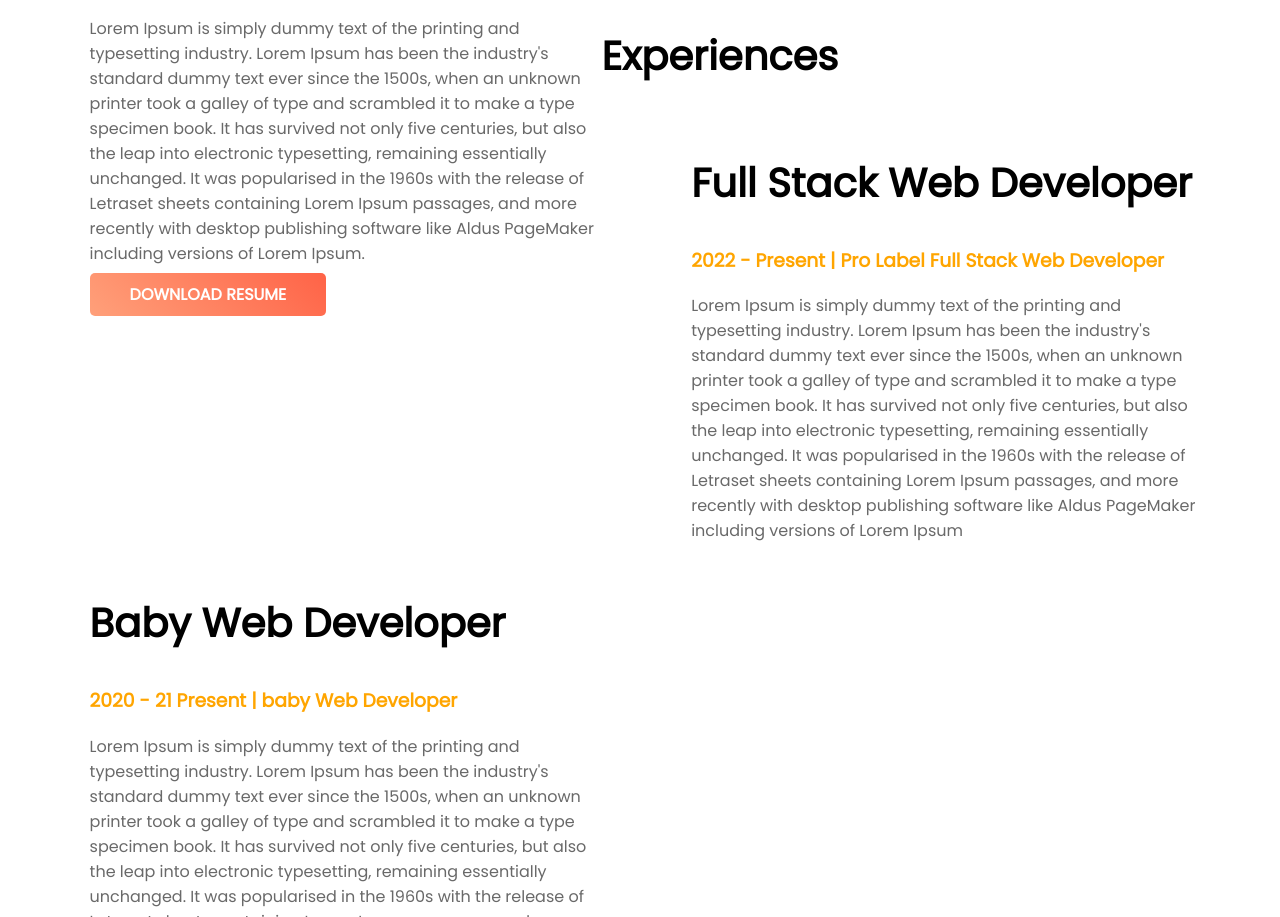
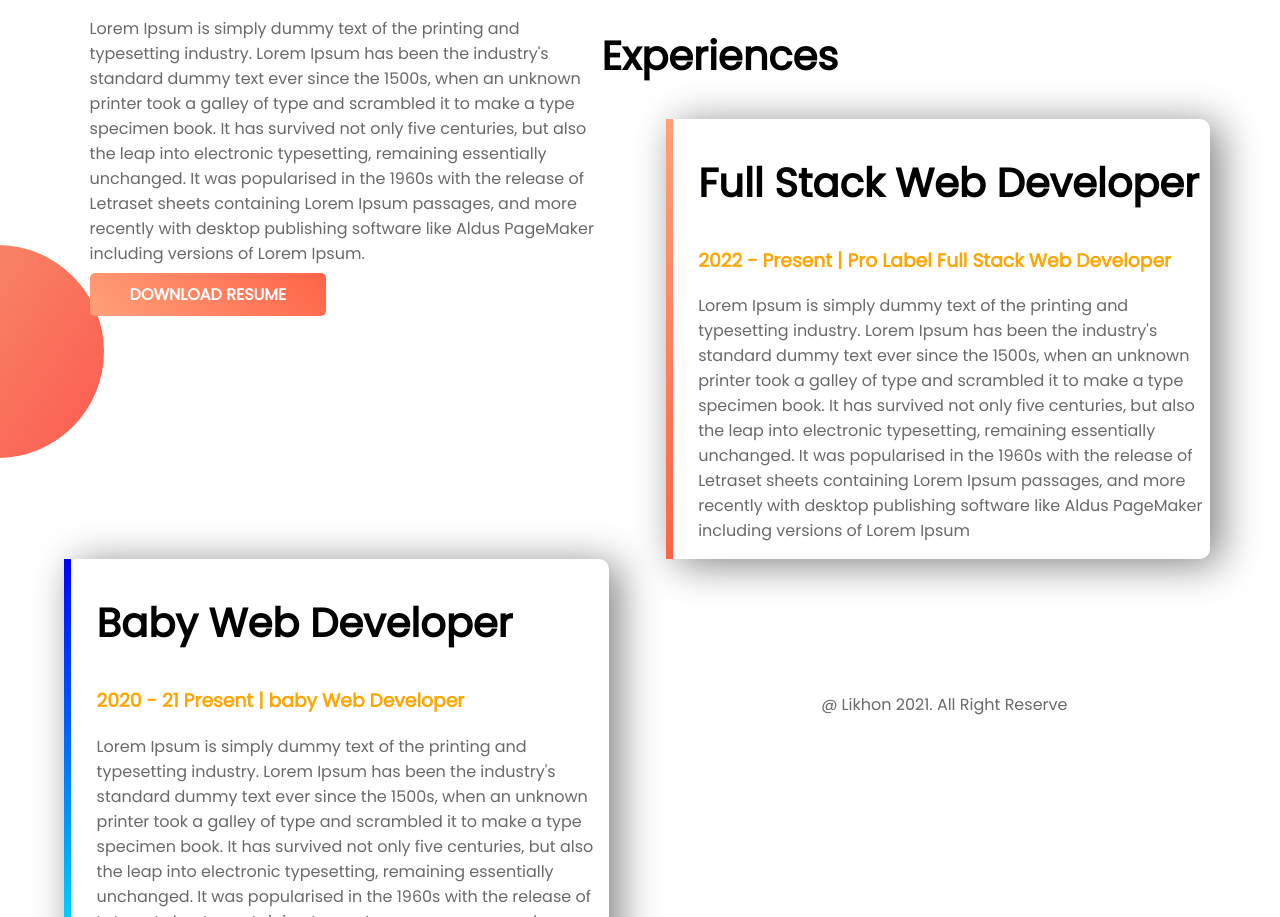
Before and after one commit to likhonCSE/portfolio, a plain HTML site: page index.html in a window 1280 px wide. Shown: the part 1307-2224 px from the top of the page. Drawn offline with Linux system fonts and the light colour scheme.

Commit message:
finised my frist portfolio website

```diff
--- a/index.html
+++ b/index.html
@@ -38,9 +38,9 @@
         </div>
     </section>
 
-    <section>
+    <section class="experience-aria">
         <h2>Experiences</h2>
-        <div class="half-width">
+        <div class="half-width border-shadow full-stack">
 
             <h2> Full Stack Web Developer</h2>
             <h3> <span>2022 - Present | Pro Label Full Stack Web Developer</span> </h3>
@@ -48,7 +48,7 @@
 
         </div>
 
-        <div class="half-width">
+        <div class="half-width border-shadow baby-stack">
             <h2> Baby Web Developer</h2>
             <h3> <Span>2020 - 21 Present | baby Web Developer </Span></h3>
             <p> Lorem Ipsum is simply dummy text of the printing and typesetting industry. Lorem Ipsum has been the industry's standard dummy text ever since the 1500s, when an unknown printer took a galley of type and scrambled it to make a type specimen book. It has survived not only five centuries, but also the leap into electronic typesetting, remaining essentially unchanged. It was popularised in the 1960s with the release of Letraset sheets containing Lorem Ipsum passages, and more recently with desktop publishing software like Aldus PageMaker including versions of Lorem Ipsum</p>
@@ -56,5 +56,9 @@
         </div>
     </section>
 
+    <footer>
+        <p> @ Likhon 2021. All Right Reserve</p>
+    </footer>
+
 </body>
 </html>
--- a/style.css
+++ b/style.css
@@ -47,3 +47,25 @@ p{
 h2{
     font-size: 40px;
 }
+.border-shadow{
+    box-shadow: 10px 5px 40px  grey;
+    border-radius: 10px;
+}
+.experience-aria{
+    background-image: url("images/exp-bg.png");
+    background-repeat: no-repeat;
+    background-position: left;
+}
+.full-stack{
+    border-left: 7px solid;
+    border-image: linear-gradient(lightsalmon,tomato);
+    border-image-slice: 1;
+}
+.baby-stack{
+    border-left: 7px solid;
+    border-image: linear-gradient(blue, cyan);
+    border-image-slice: 1;
+}
+footer{
+    text-align:center;
+}
```
